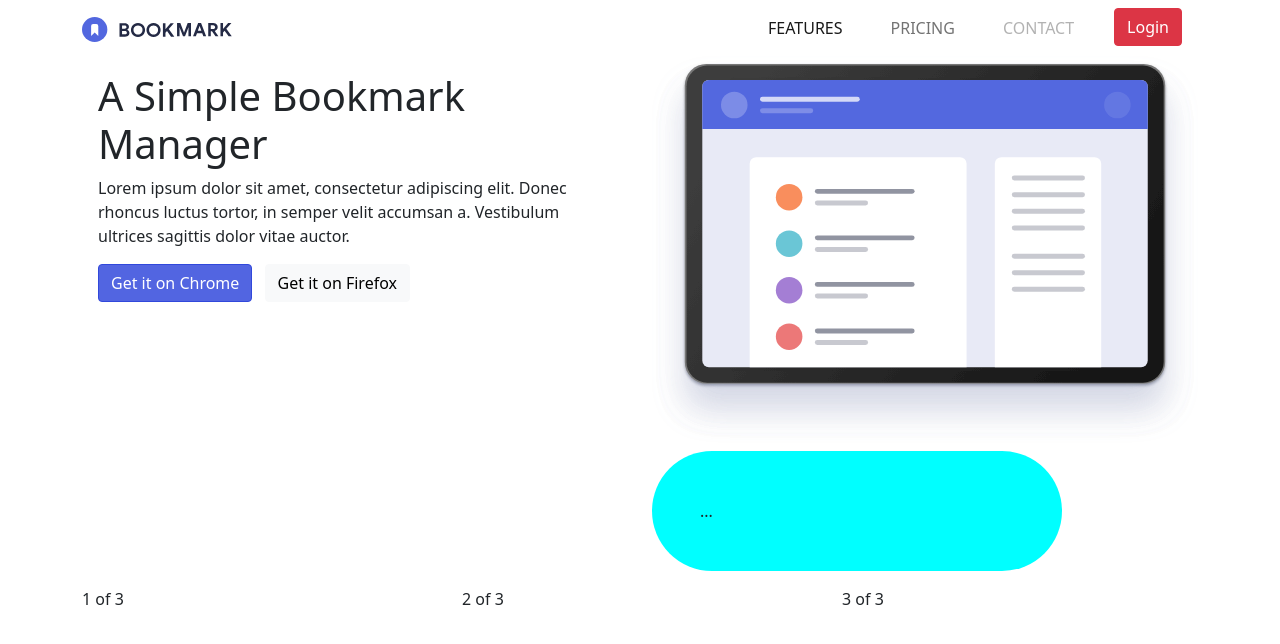
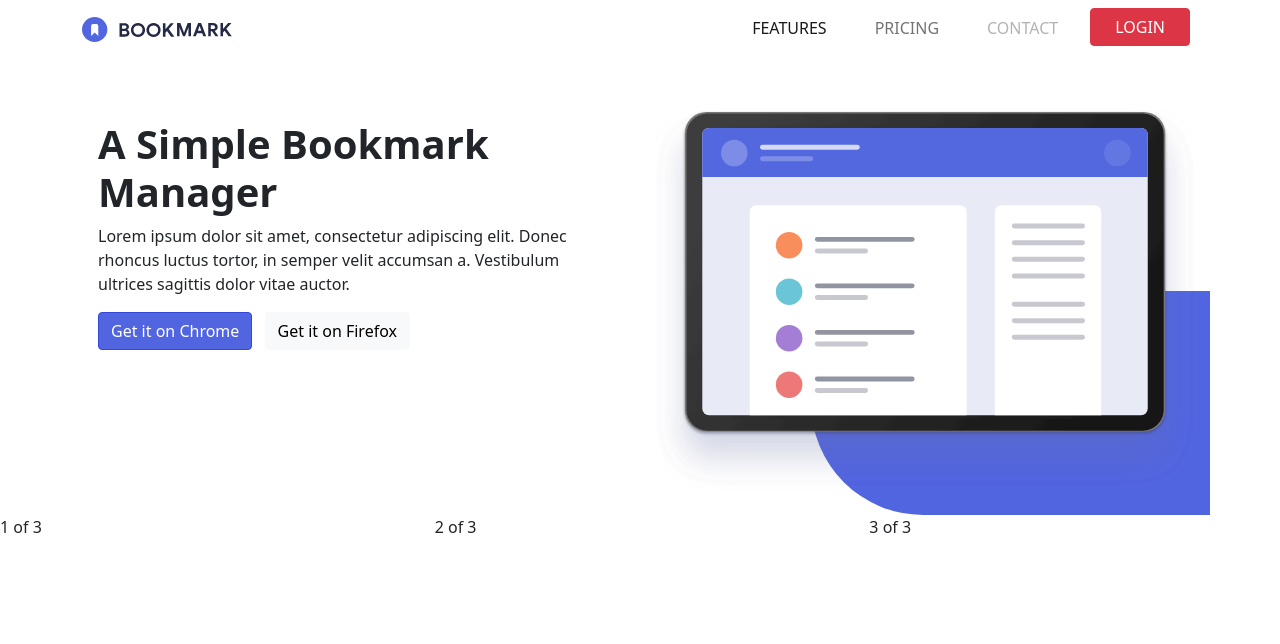
Before and after one commit to Sandra-Herrerias/Sprint2, a website: page src/index.html in a window 1280 px wide. Drawn offline with nearby package versions, Linux system fonts and the light colour scheme.

Commit message:
capsule shape + px and mx updated

```diff
--- a/scss/main.scss
+++ b/scss/main.scss
@@ -1,10 +1,10 @@
-$primary: #e4007c;
-$border-style: none;
-$border1: none;
 @import "../node_modules/bootstrap/scss/bootstrap.scss";
 @import "buttonsColors";
 .square {
-    background-color: aqua;
+    background-color: $color_principal;
+    border-radius: 999em 40px 40px 999em;
+    padding: 7rem;
+    width: 70%;
 }
 
 .btn-primary {
@@ -26,3 +26,7 @@ $border1: none;
         box-shadow: none;
     }
 }
+
+img {
+    z-index: 10;
+}
--- a/src/index.html
+++ b/src/index.html
@@ -21,37 +21,37 @@
 <body>
     <div class="container">
         <!-- Navbar -->
-        <nav class="navbar navbar-expand-lg navbar-light bg-white">
+        <nav class="navbar navbar-expand-lg navbar-light bg-white sticky-top">
             <a class="navbar-brand" href="#">
                 <!-- Logo Image -->
                 <img src="img/Imagenes/logo-bookmark.svg" width="150" alt="logo-bookmark" class="d-inline-block align-middle mr-2" />
             </a>
             <button class="navbar-toggler" type="button" data-bs-toggle="collapse" data-bs-target="#navbarTogglerDemo02" aria-controls="navbarTogglerDemo02" aria-expanded="false" aria-label="Toggle navigation">
-        <span class="navbar-toggler-icon"></span>
-      </button>
+                <span class="navbar-toggler-icon"></span>
+            </button>
             <div class="collapse navbar-collapse" id="navbarTogglerDemo02">
                 <ul class="navbar-nav ms-auto">
-                    <li class="nav-item px-3">
-                        <a class="nav-link active" aria-current="page" href="#">FEATURES</a>
+                    <li class="nav-item px-2">
+                        <a class="nav-link active px-3" aria-current="page" href="#">FEATURES</a>
                     </li>
-                    <li class="nav-item px-3">
-                        <a class="nav-link" href="#">PRICING</a>
+                    <li class="nav-item px-2">
+                        <a class="nav-link px-3" href="#">PRICING</a>
                     </li>
-                    <li class="nav-item px-3">
-                        <a class="nav-link disabled" href="#" tabindex="-1" aria-disabled="true">CONTACT</a>
+                    <li class="nav-item px-2">
+                        <a class="nav-link disabled px-3" href="#" tabindex="-1" aria-disabled="true">CONTACT</a>
                     </li>
-                    <li class="nav-item px-3">
-                        <button class="btn btn-danger" type="submit">Login</button>
+                    <li class="nav-item px-2">
+                        <button class="btn btn-danger px-4" type="submit">LOGIN</button>
                     </li>
                 </ul>
             </div>
         </nav>
         <!-- Hero section -->
-        <div class="row">
-            <div class="col position-relative">
+        <div class="row mt-5">
+            <div class="col ">
                 <div class="card border-0">
                     <div class="card-body">
-                        <h1 class="card-title">A Simple Bookmark Manager</h1>
+                        <h1 class="card-title fw-bold">A Simple Bookmark Manager</h1>
                         <p class="card-text">
                             Lorem ipsum dolor sit amet, consectetur adipiscing elit. Donec rhoncus luctus tortor, in semper velit accumsan a. Vestibulum ultrices sagittis dolor vitae auctor.
                         </p>
@@ -61,21 +61,22 @@
                 </div>
             </div>
             <div class="col position-relative">
-
                 <figure class="figure">
-                    <img src="img/Imagenes/illustration-hero.svg" class="figure-img img-fluid rounded w-h-100" alt="illustration-hero" />
-                    <div class="square rounded-pill p-5 w-75 p-3">
-                        ...
-                    </div>
+                    <img src="img/Imagenes/illustration-hero.svg" class="figure-img img-fluid rounded w-h-100 position-relative" alt=" illustration-hero " />
                 </figure>
+                <div class="square position-absolute bottom-0 end-0 "></div>
             </div>
         </div>
-        <!-- Social icons -->
-        <div class="row">
-            <div class="col">1 of 3</div>
-            <div class="col">2 of 3</div>
-            <div class="col">3 of 3</div>
+
+    </div>
+    <!-- Social icons -->
+    <div class="row ">
+        <div class="col ">
+            1 of 3
         </div>
+        <div class="col ">2 of 3</div>
+        <div class="col ">3 of 3</div>
+    </div>
     </div>
 </body>
 
```
Also changed, not shown: scss/main.css, 1 other file.
